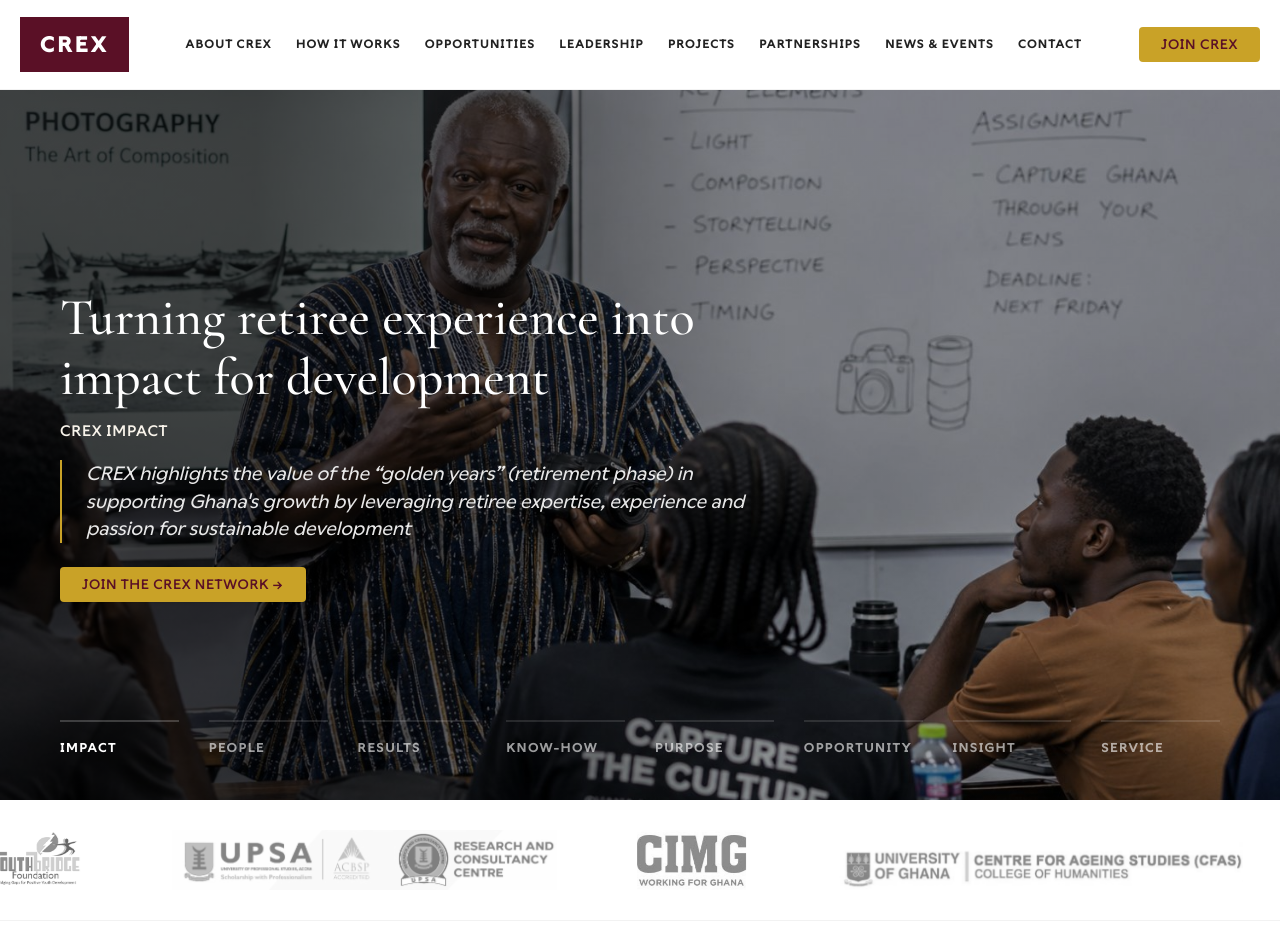
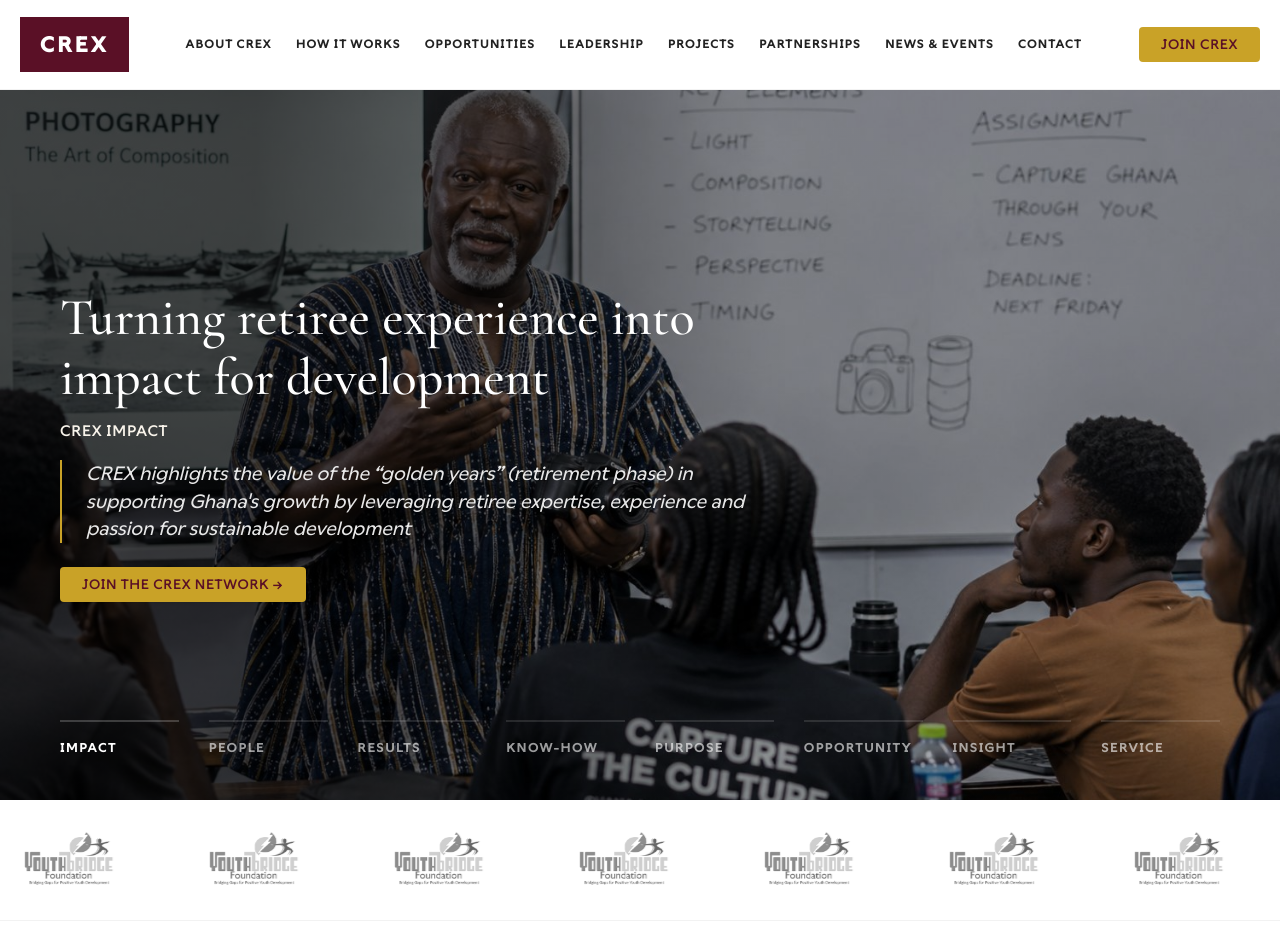
Before and after one commit to justkoby/crex, a React (Vite) app: page / in a window 1280 px wide. Shown: the top 952 px of the page. Built offline with nearby package versions, Linux system fonts and the light colour scheme; no server answers.

Commit message:
Remove all partners except Youth Bridge Foundation (YBF)

```diff
--- a/src/App.jsx
+++ b/src/App.jsx
@@ -224,22 +224,10 @@
 
 const partnershipsData = [
   {
-    name: "Chartered Institute of Marketing, Ghana (CIMG)",
-    desc: "CIMG envisions to be the voice of marketing practice in Ghana, and aims to see both private and public organisations embrace the marketing concept and be marketing-oriented in their operations. CIMG’s mission is to lead in the development of world-class marketing professionals and practitioners for effective marketing practice in Ghana."
-  },
-  {
-    name: "The Centre for Ageing Studies (CFAS)",
-    desc: "The Centre for Ageing Studies (CFAS) is a Centre at the University of Ghana, Legon, established to advance multidisciplinary, cutting-edge research and educational programmes that will promote the well-being of older adults. CFAS aims to be a leader in ageing research in Africa, provides resources for healthy ageing, conducts cutting-edge research and provides training in ageing studies."
-  },
-  {
     name: "Youth Bridge Foundation (YBF)",
     desc: "The Youth Bridge Foundation (YBF) is an independent non-profit organisation committed to bridging gaps for positive youth development across the continent of Africa and the Diaspora. YBF achieves this purpose and mandate through cutting-edge and evidence-based youth research, sustained advocacy, training and mentorship."
-  },
-  {
-    name: "Research & Consultancy Centre (RCC - UPSA)",
-    desc: "The Research and Consultancy Centre (RCC) is a strategic centre in UPSA established to oversee, promote and administer all research and consultancy activities of the University. Since its establishment, the Centre has gained reputation for creating value for its clients and bring competitive advantage to their activities."
   }
-].filter(partner => partner.name.includes("Youth Bridge"));
+];
 
 
 const newsEventsData = {
@@ -823,24 +811,16 @@
       <section className="partner-logo-scroll">
         <div className="partner-logo-track">
           {/* Original Set */}
-          <img src="/CIMG.jpg" alt="CIMG" className="partner-logo-item" />
-          <img src="/CFAS.png" alt="CFAS" className="partner-logo-item" />
           <img src="/YBF.png" alt="YBF" className="partner-logo-item" />
-          <img src="/RCC-UPSA.png" alt="RCC-UPSA" className="partner-logo-item" />
-          <img src="/CIMG.jpg" alt="CIMG" className="partner-logo-item" />
-          <img src="/CFAS.png" alt="CFAS" className="partner-logo-item" />
           <img src="/YBF.png" alt="YBF" className="partner-logo-item" />
-          <img src="/RCC-UPSA.png" alt="RCC-UPSA" className="partner-logo-item" />
+          <img src="/YBF.png" alt="YBF" className="partner-logo-item" />
+          <img src="/YBF.png" alt="YBF" className="partner-logo-item" />
 
           {/* Duplicated Set for Seamless Infinite Scroll */}
-          <img src="/CIMG.jpg" alt="CIMG" className="partner-logo-item" />
-          <img src="/CFAS.png" alt="CFAS" className="partner-logo-item" />
           <img src="/YBF.png" alt="YBF" className="partner-logo-item" />
-          <img src="/RCC-UPSA.png" alt="RCC-UPSA" className="partner-logo-item" />
-          <img src="/CIMG.jpg" alt="CIMG" className="partner-logo-item" />
-          <img src="/CFAS.png" alt="CFAS" className="partner-logo-item" />
           <img src="/YBF.png" alt="YBF" className="partner-logo-item" />
-          <img src="/RCC-UPSA.png" alt="RCC-UPSA" className="partner-logo-item" />
+          <img src="/YBF.png" alt="YBF" className="partner-logo-item" />
+          <img src="/YBF.png" alt="YBF" className="partner-logo-item" />
         </div>
       </section>
 
--- a/src/Partnerships.jsx
+++ b/src/Partnerships.jsx
@@ -4,26 +4,11 @@
 export default function PartnershipsPage({ onNavigateToContact }) {
   const partners = [
     {
-      name: "Chartered Institute of Marketing, Ghana (CIMG)",
-      logo: "/CIMG.jpg",
-      description: "The Chartered Institute of Marketing, Ghana (CIMG) envisions to be the voice of marketing practice in Ghana, and aims to see both private and public organisations embrace the marketing concept and be marketing-oriented in their operations. CIMG's mission is to lead in the development of world-class marketing professionals and practitioners for effective marketing practice in Ghana. The objects of the Institute are to set standards for the practice of marketing, and to regulate the practice of the marketing profession in the country; To achieve these objects, the Institute provides training and conducts examinations in accordance with international best practice to improve the skills and competencies of all those working in and aspiring to work in marketing; conduct innovative marketing research; conduct and provide for the conduct of qualifying examinations for membership and award professional marketing certificates."
-    },
-    {
-      name: "The Centre for Ageing Studies (CFAS)",
-      logo: "/CFAS.png",
-      description: "The Centre for Ageing Studies (CFAS) is a Centre at the University of Ghana, Legon, established to advance multidisciplinary, cutting-edge research and educational programmes that will promote the well-being of older adults. CFAS aims to be a leader in ageing research in Africa, provides resources for healthy ageing, conducts cutting-edge research and provides training in ageing studies. CFAS translates research advancements into practical understanding and interventions; advocates sound policy to enhance the quality of life and promotes the health and welfare of adult citizens. CFAS also provides a Resource Centre for healthy ageing where varied enhancement of training programmes are offered to older adults, families and community members by professionals."
-    },
-    {
       name: "Youth Bridge Foundation (YBF)",
       logo: "/YBF.png",
       description: "The Youth Bridge Foundation (YBF) is an independent non-profit organisation committed to bridging gaps for positive youth development across the continent of Africa and the Diaspora. YBF achieves this purpose and mandate through cutting-edge and evidence-based youth research, sustained advocacy, training and mentorship. YBF equips teachers, students, professionals, and underserved communities with the digital and cybersecurity skills needed to learn, innovate, compete, and succeed in an increasingly connected world."
-    },
-    {
-      name: "Research & Consultancy Centre (RCC - UPSA)",
-      logo: "/RCC-UPSA.png",
-      description: "The Research and Consultancy Centre (RCC) is a strategic centre in UPSA established to oversee, promote and administer all research and consultancy activities of the University. Since its establishment, the Centre has gained reputation for creating value for its clients and bring competitive advantage to their activities. The Centre has a wide range of expertise but specializes in the provision of research and consultancy services in the following areas: survey design and implementation; data management and analysis; social and economic research; monitoring and evaluation; impact assessment; professional training and human resource development, and business advisory services. RCC's knowledge and commitment, combined with extensive experiences gained from working on both international and national assignments enables the Centre to provide the highest quality of service to its clients."
     }
-  ].filter(partner => partner.name.includes("Youth Bridge"));
+  ];
 
 
   return (
```
